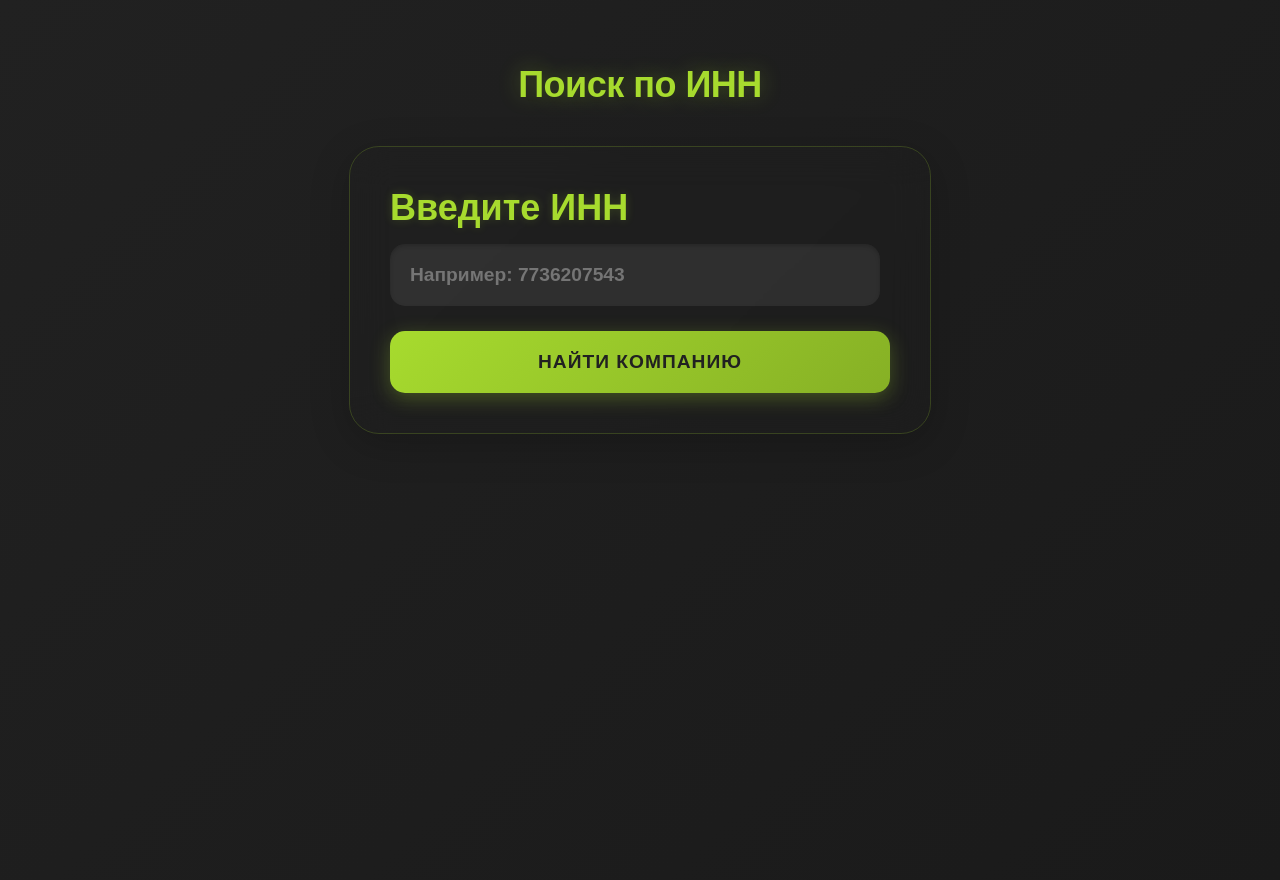
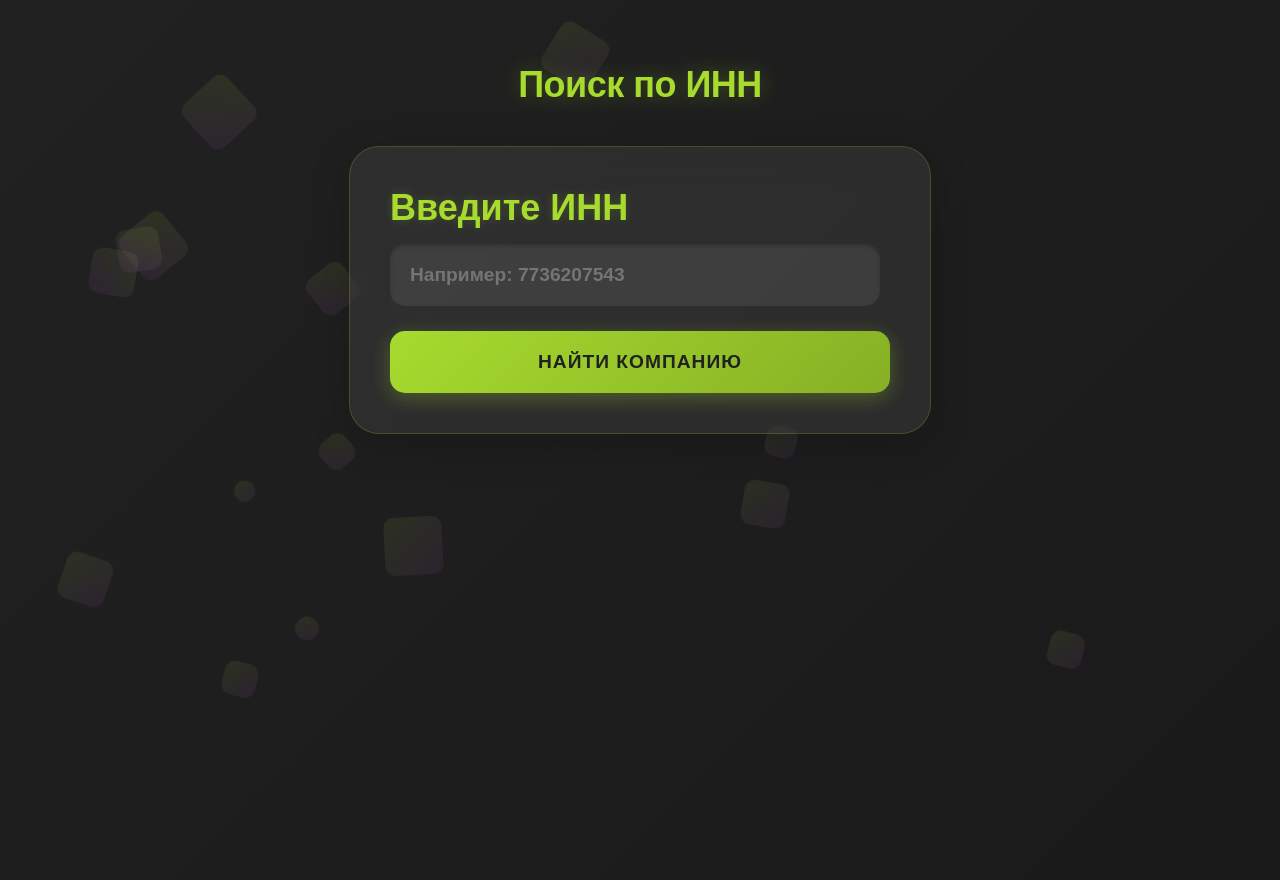
Before and after one commit to s0163614/genesis, a Flask app: page / in a window 1280 px wide. Run offline with Flask 3, Linux system fonts and the light colour scheme; some web fonts are replaced.

Commit message:
Update index.html

```diff
--- a/templates/index.html
+++ b/templates/index.html
@@ -10,7 +10,7 @@
     --accent-green: #A7DB2E;
     --light-green: #c4ea6b;
     --dark-green: #86b025;
-
+    --glass-bg: rgba(255, 255, 255, 0.07);
     --accent-purple: #9B4DCA; /* Added third accent color */
 }
 
@@ -56,7 +56,17 @@ body {
     }
 }
 
+body::before {
+    content: '';
+    position: fixed;
+    top: -50%;
+    left: -50%;
+    width: 200%;
+    height: 200%;
 
+    animation: rotate 30s linear infinite;
+    z-index: -1;
+}
 
 @keyframes rotate {
     from { transform: rotate(0deg); }
@@ -259,5 +269,62 @@ ul li:nth-child(2) { animation-delay: 0.4s; }
 </html>
 
 <script>
+// Create floating squares
+function createSquares() {
+    const container = document.querySelector('.floating-squares');
+    const numberOfSquares = 15;
 
+    for (let i = 0; i < numberOfSquares; i++) {
+        const square = document.createElement('div');
+        square.className = 'square';
+
+        // Random size between 20 and 60
+        const size = Math.random() * 40 + 20;
+        square.style.width = `${size}px`;
+		square.style.height = `${size}px`;
+
+        // Random starting position
+        square.style.left = `${Math.random() * 100}vw`;
+        square.style.top = `${Math.random() * 100}vh`;
+
+        // Random movement distance
+        const moveX = (Math.random() - 0.5) * 200;
+        const moveY = (Math.random() - 0.5) * 200;
+        square.style.setProperty('--moveX', `${moveX}px`);
+        square.style.setProperty('--moveY', `${moveY}px`);
+
+        // Random animation duration
+        square.style.animationDuration = `${Math.random() * 20 + 10}s`;
+
+        container.appendChild(square);
+    }
+}
+
+createSquares();
+
+
+
+const button = document.querySelector('button');
+let isAnimating = false;
+
+button.addEventListener('mouseover', function() {
+    if (!isAnimating) {
+        isAnimating = true;
+        this.style.transform = 'scale(1.05)';
+    }
+});
+
+button.addEventListener('mouseout', function() {
+    isAnimating = false;
+    this.style.transform = 'scale(1)';
+});
+
+const style = document.createElement('style');
+style.textContent = `
+@keyframes shake {
+    0%, 100% { transform: translateX(0); }
+    25% { transform: translateX(-10px); }
+    75% { transform: translateX(10px); }
+}`;
+document.head.appendChild(style);
 </script>
```
